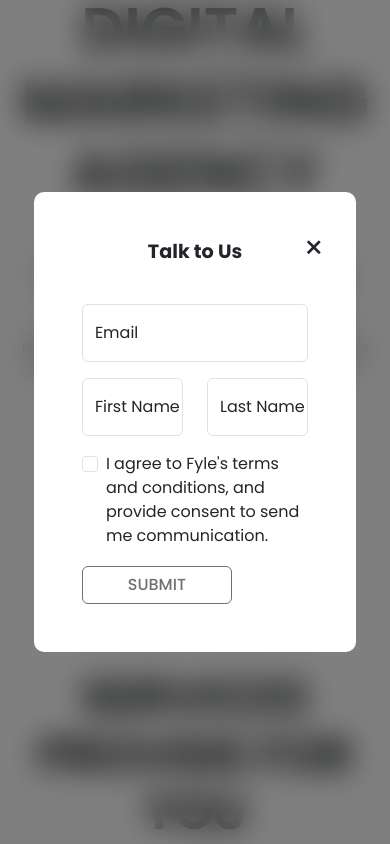
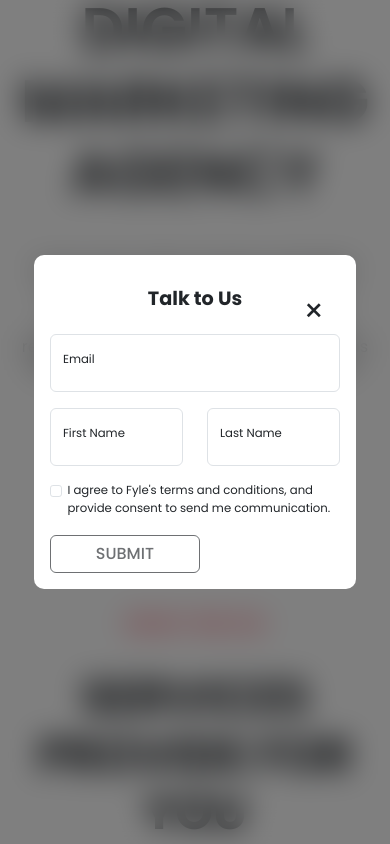
Before and after one commit to S0mSahoo/Fyle-assignment, a plain HTML site: page index.html in a window 390 px wide. Both pictures are taken after a click on the button "CONTACT US". Shown: the part 704-1548 px from the top of the page. Drawn offline with nearby package versions, Linux system fonts and the light colour scheme.

Commit message:
Update popup.css

```diff
--- a/popup.css
+++ b/popup.css
@@ -94,6 +94,11 @@ body{
 @media(max-width: 850px){
     .form-container{
         width: 90%;
+        padding: 1rem;
+        font-size: 3vw;
+    }
+    #contactForm{
+        padding: 0;
     }
     .form-check{
         label{
```
